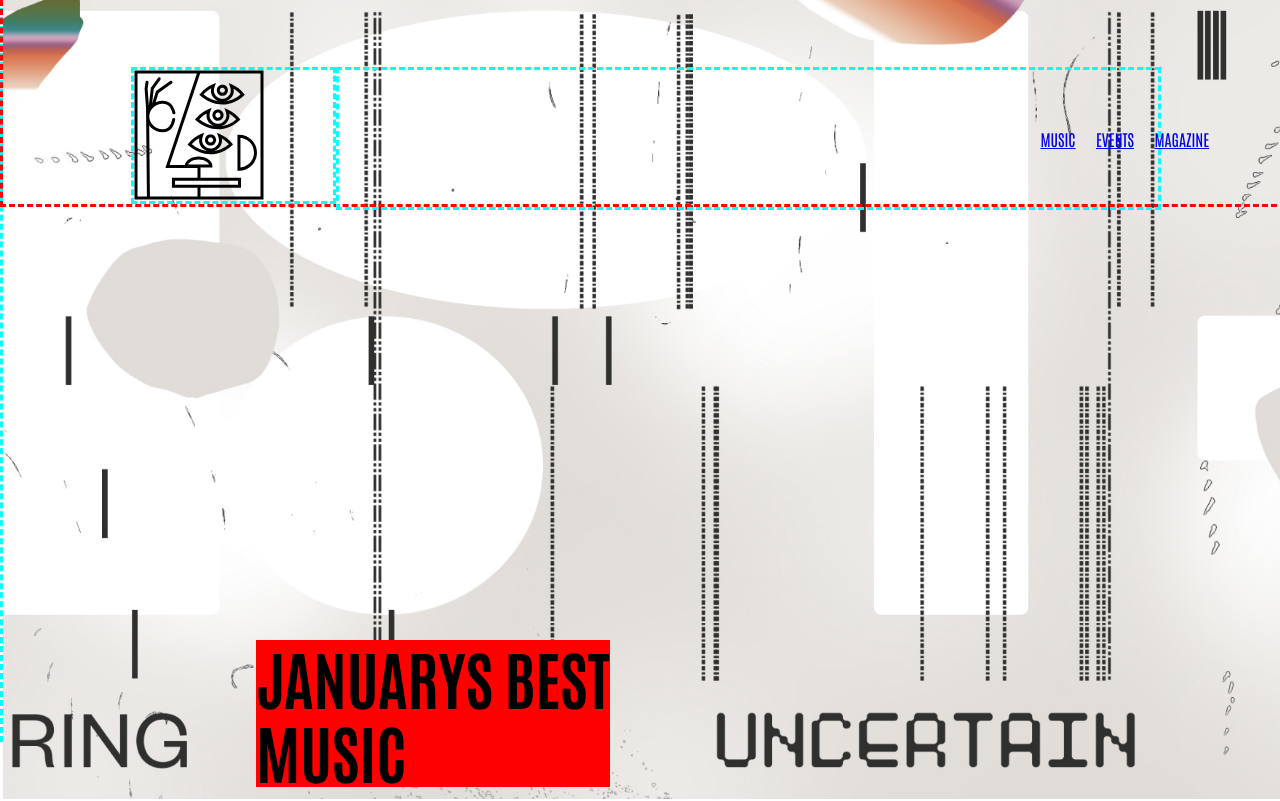
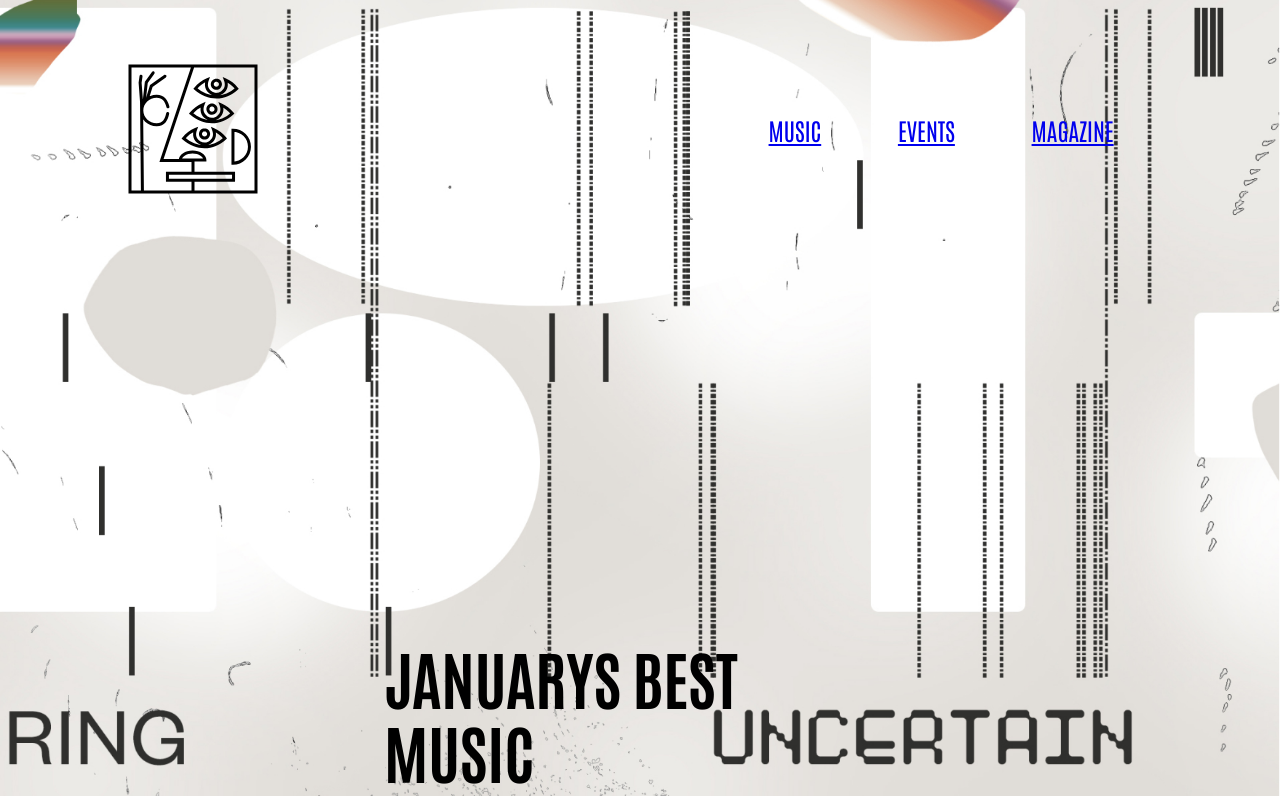
Before and after one commit to CarterBenoit-Myer617/one-world-radio-html-css, a website: page deploy/index.html in a window 1280 px wide. Shown: the top 801 px of the page. Drawn offline with Linux system fonts and the light colour scheme; files whose address does not match are found by name.

Commit message:
update nav

```diff
--- a/dev/scss/base/_base.scss
+++ b/dev/scss/base/_base.scss
@@ -25,14 +25,14 @@ body{
 }
 section{
 
-    border-color: aqua;
-    border-style: dashed;
+    // border-color: aqua;
+    // border-style: dashed;
 
     // margin: 100px 0px;
 }
 header{
-    border-color: red;
-    border-style: dashed;
+    // border-color: red;
+    // border-style: dashed;
 
 }
 .container {
@@ -43,7 +43,7 @@ header{
 }
 
 .text-accent {
-    color: #3669C9;
+    // color: #3669C9;
 }
 // .columns {
 //     display: flex;
--- a/dev/scss/layout/_header.scss
+++ b/dev/scss/layout/_header.scss
@@ -17,7 +17,7 @@ header {
         grid-template-areas:
             "logo burger"
             "nav-container nav-container";
-        grid-template-columns: 20% auto;
+        // grid-template-columns: 20% auto;
 
         @include lg {
             grid-template-areas: "logo nav-container";
@@ -51,11 +51,13 @@ header {
         }
 
         #nav-container {
+            background-color: aqua;
             position: fixed;
-            width: 100vw;
-            height: 100vh;
+            width: 100%;
+            height: 100%;
             grid-area: nav-container;
             z-index: 900;
+
 
 
             @include lg {
@@ -67,6 +69,7 @@ header {
                 height: 100%;
                 width: 100%;
                 position: static;
+                background-color: transparent;
 
                 nav {
                     display: flex;
@@ -75,13 +78,19 @@ header {
                     #nav-ul {
 
                         display: flex;
-                        flex-direction: row;
-                        width: 40%;
-                        justify-content: space;
+                        justify-content: flex-end;
+                        align-items: center;
 
-                        li{
+                        li {
+                            Display: flex;
+                            justify-content: center;
+                            align-items: center;
+                            // word-spacing: 1em;
                             margin-left:20%;
                             margin-right:20%;
+                            font-size: x-large;
+                            list-style: none;
+
                         }
                     }
                 }
--- a/dev/scss/sections/_hero.scss
+++ b/dev/scss/sections/_hero.scss
@@ -6,8 +6,8 @@
 #hero {
     width: 100vw;
     height: 100vh;
-    margin-top:-5%;
-    margin-bottom:30%;
+    margin-top: -5%;
+    margin-bottom: 30%;
 
 
 
@@ -20,19 +20,14 @@
             background: url(img/hero/hero-cover-1.jpg);
             background-size: cover;
             background-position: bottom right;
-
-
-
-
-
         }
 
         h1 {
 
             // margin: -500px 900px 100px 300px;
-            background-color: red;
+            // background-color: red;
             position: absolute;
-            left: 20%;
+            left:30%;
             top: 80%;
             font-size: 4rem;
 
--- a/dev/scss/sections/_navigation.scss
+++ b/dev/scss/sections/_navigation.scss
@@ -7,10 +7,17 @@ nav {
     height: 100%;
     display: flex;
     justify-content: center;
-    align-items: space;
+    align-items: center;
 
-    @include lg {
-        justify-content: flex-end;
+    @include md {
+        width: 100%;
+        height: 100%;
+        display: flex;
+        justify-content: center;
+        align-items: center;
+
+
+
     }
 
     ul {
@@ -21,8 +28,8 @@ nav {
         }
 
         li {
-            // margin-bottom: 20px;
-            // text-align: right;
+            margin-bottom: 20px;
+            text-align: right;
 
             @include lg {
                 align-items: center;
@@ -53,8 +60,8 @@ nav {
 
             a:link,
             a:visited {
-                // color: $white;
-                font-family: 'Comfortaa', cursive;
+
+
                 font-size: rem-calc(30);
                 padding: 0 20px;
                 text-decoration: none;
```
Also changed, not shown: deploy/css/styles.css.
